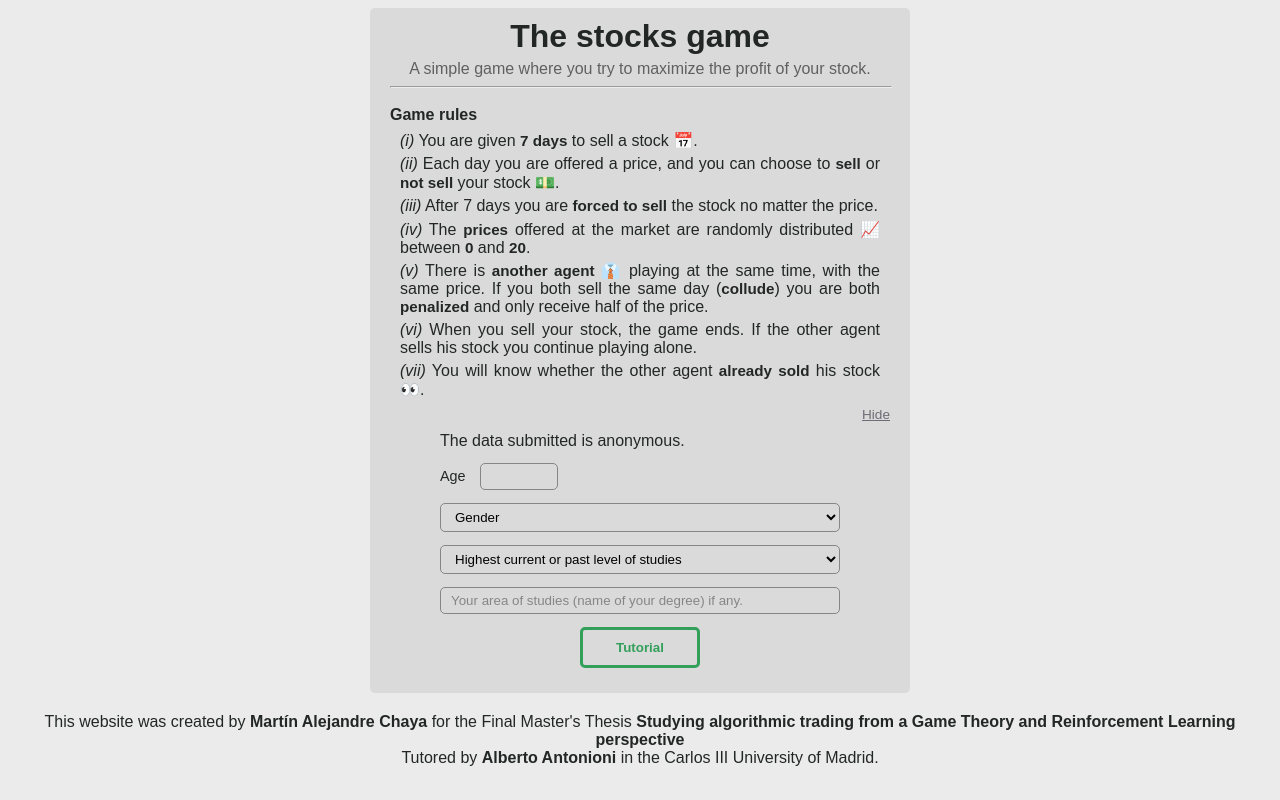
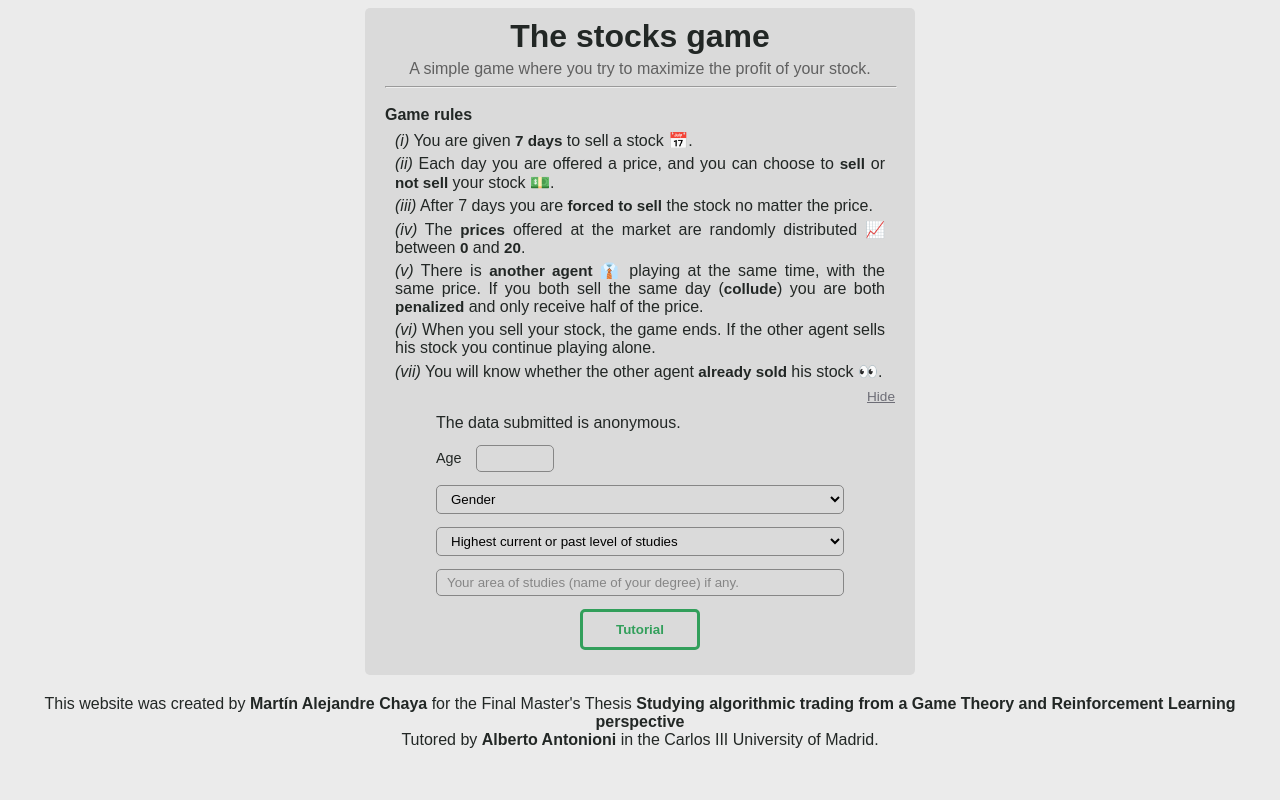
Before and after one commit to MartinAlejandreChaya/stocks-game-tfm, a Flask app: page / in a window 1280 px wide. Run offline with Flask 3, Linux system fonts and the light colour scheme.

```diff
--- a/static/css/general.css
+++ b/static/css/general.css
@@ -34,7 +34,7 @@ body {
     border-radius: 5px;
     background: var(--container-color);
     padding: 0 20px;
-    max-width: 500px;
+    max-width: 510px;
     margin: auto;
 }
 
```
